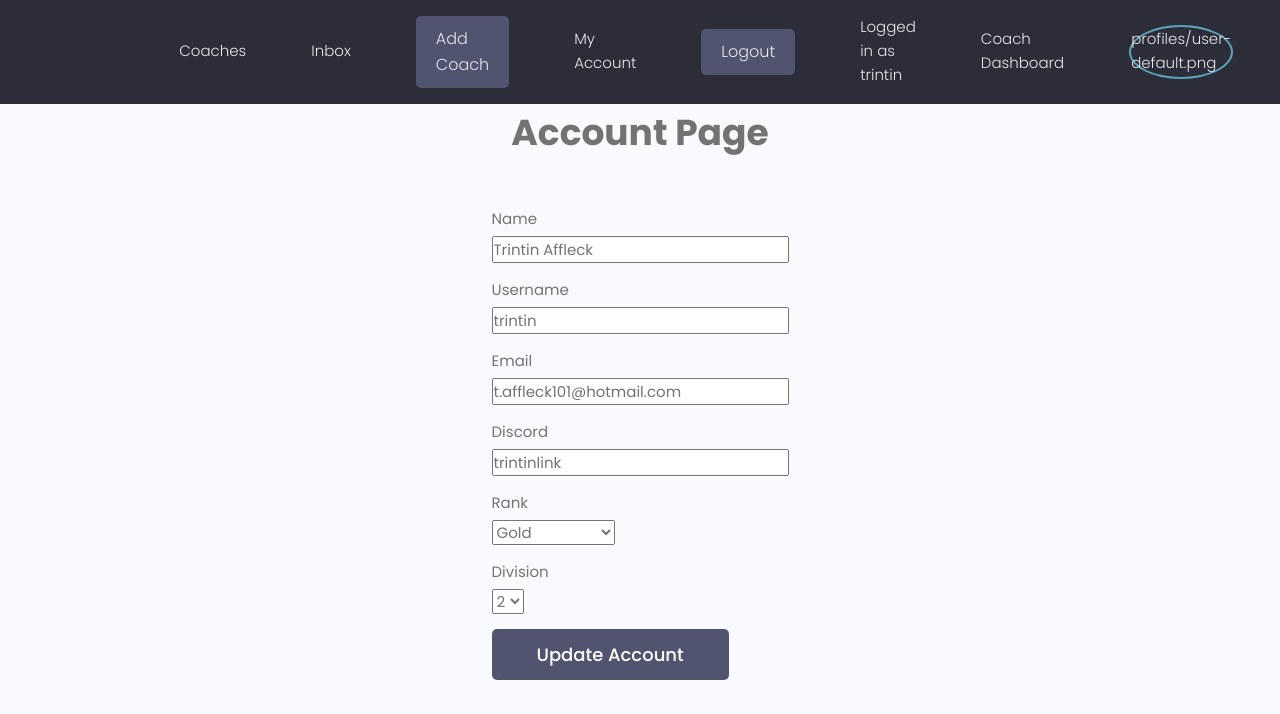
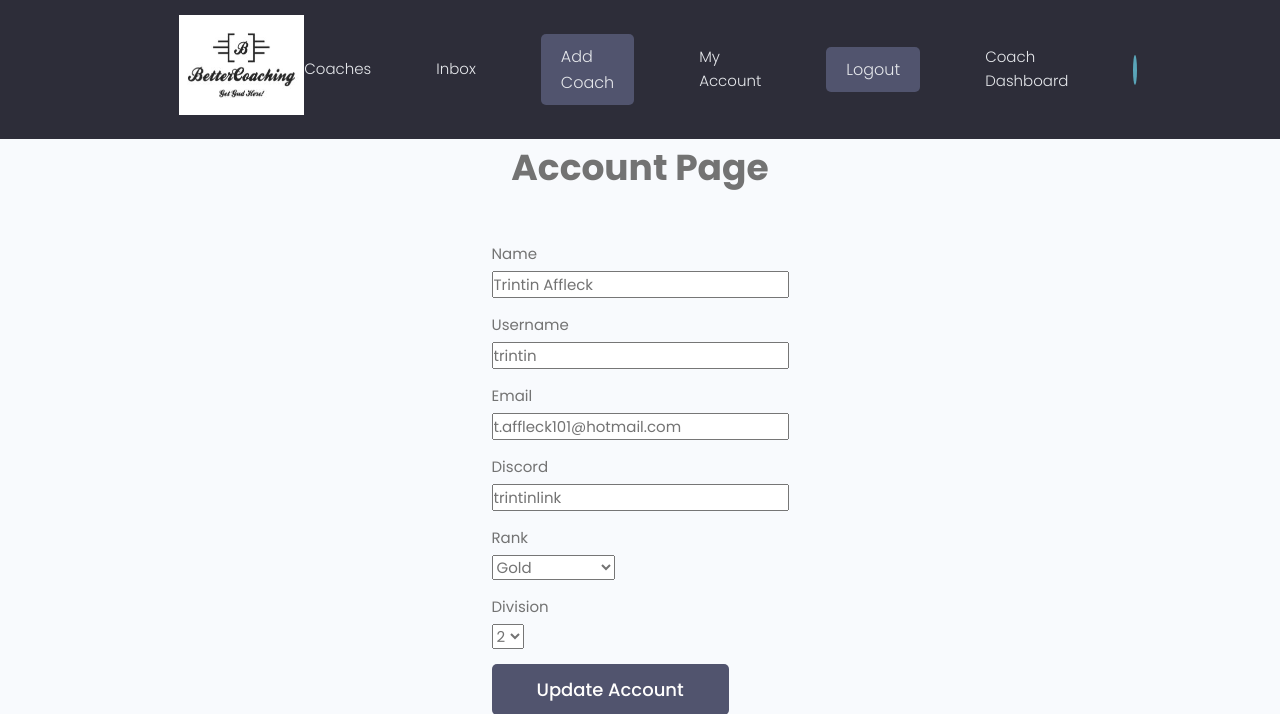
Before and after one commit to TrintinAffleck/BetterCoaching, a Django app: page /users/ in a window 1280 px wide. Shown: the top 714 px of the page. Run offline with Django 4.2, Linux system fonts and the light colour scheme; a user stored in the database is signed in; data comes from the database, SQL or seed files in the repository; some libraries are stand-ins or nearby versions.

Commit message:
Fixed nav bar images

```diff
--- a/static/css/app.css
+++ b/static/css/app.css
@@ -42,7 +42,8 @@ img {
 }
 
 .header__logo > img {
-  height: 3.8rem;
+  height: 10rem;
+  width: 12.5rem;
 }
 
 .header__nav > ul {
--- a/templates/nav-bar.html
+++ b/templates/nav-bar.html
@@ -29,12 +29,13 @@
           {% if request.user.is_authenticated %}
           <li class="header__menuItem"><a href="{% url 'account'%}">My Account</a></li>
           <li class="header__menuItem"><a href="{% url 'logout' %}" class="btn btn--sub">Logout</a></li>
-          <li class="header__menuItem"><a href="{% url 'account' %}">Logged in as {{user}}</a></li>
           {% if user.profile.is_coach %}
           <li class="header__menuItem"><a href="{% url 'update-coach' %}">Coach Dashboard</a></li>
           {% endif %}
           {% if user.profile.profile_img %}
-          <li class="header__menuItem"><a class="avatar avatar--x1">{{user.profile.profile_img}}</a></li>
+          <li class="header__menuItem"><a class="avatar avatar--x1">
+          <img src="{{user.profile.profile_img.url}}" alt="avatar thumbnail" />
+          </a></li>
           {% endif %}
           {% else %}
           <li class="header__menuItem"><a href="{% url 'login' %}" class="btn btn--sub">Login/Sign Up</a></li>
--- a/users/signals.py
+++ b/users/signals.py
@@ -34,7 +34,5 @@ def UpdateUser(sender, instance, created, **kwargs):
 
 @receiver(post_delete,sender=Profile)
 def DeleteUser(sender, instance, **kwargs):
-    profile = instance.user
-    print(f'Profile: {profile}')
-    user = profile
+    user = instance.user
     user.delete()
```
Also changed, not shown: 1 other file.
